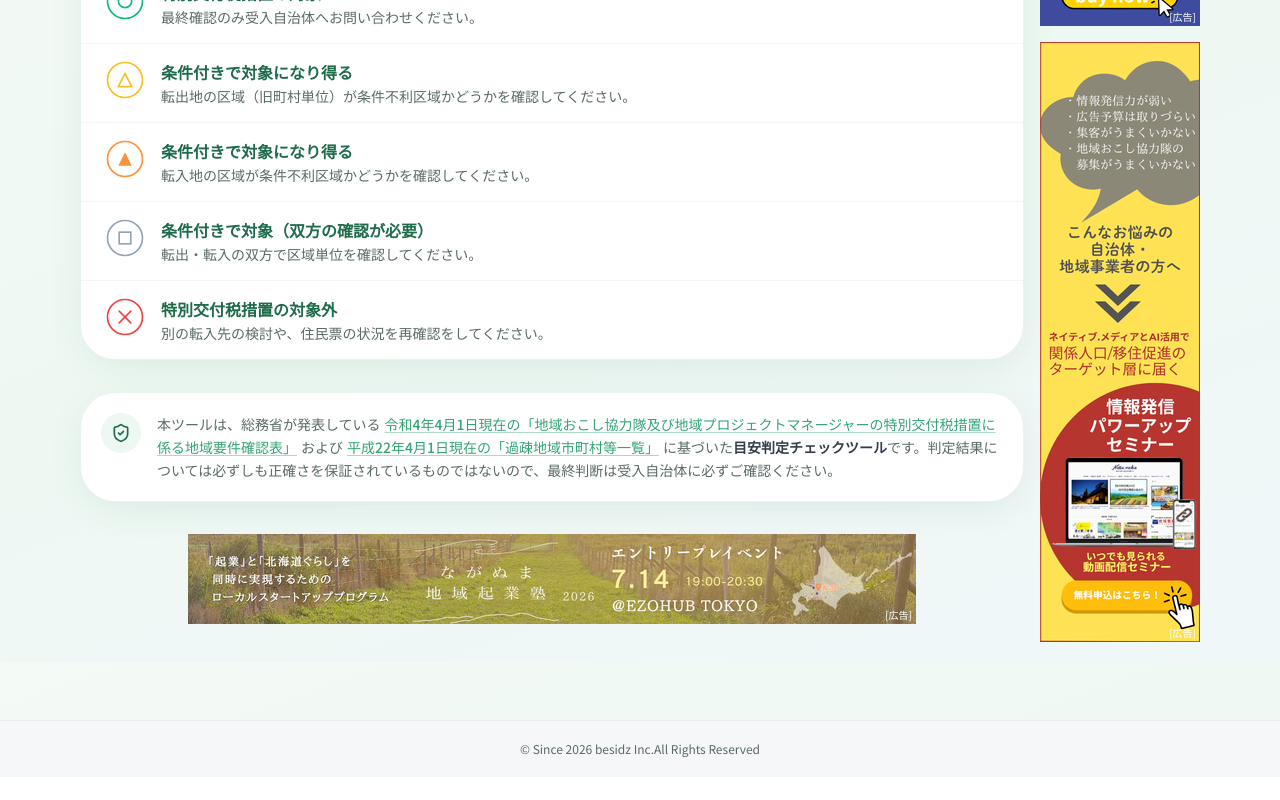
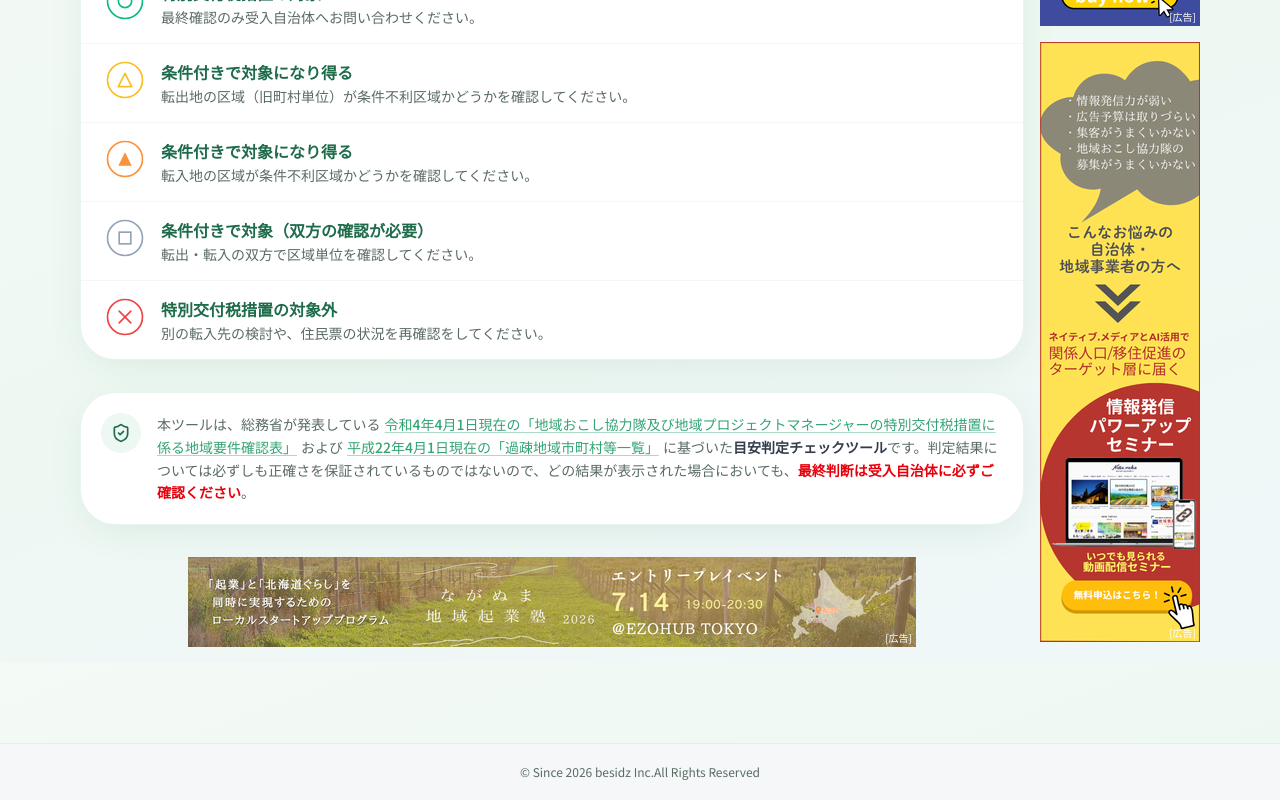
Before and after one commit to shige-spec/chiiki-okoshi-checker, a Next.js app: page / in a window 1280 px wide. Shown: the part 938-1738 px from the top of the page. Before the commit the page ends 1715 px from the top, so only its background shows below. Built offline with nearby package versions, Linux system fonts and the light colour scheme.

Commit message:
Emphasize disclaimer to always confirm final judgment with the municipality.
Add wording that applies to any result and highlight the confirmation notice in bold red.

Co-authored-by: Cursor <cursoragent@cursor.com>

```diff
--- a/src/app/page.tsx
+++ b/src/app/page.tsx
@@ -91,7 +91,9 @@ export default function Home() {
                 </a>
                 に基づいた
                 <strong className="text-foreground">目安判定チェックツール</strong>
-                です。判定結果については必ずしも正確さを保証されているものではないので、最終判断は受入自治体に必ずご確認ください。
+                です。判定結果については必ずしも正確さを保証されているものではないので、どの結果が表示された場合においても、
+                <strong className="font-bold text-red-600">最終判断は受入自治体に必ずご確認ください</strong>
+                。
               </p>
             </div>
 
```
